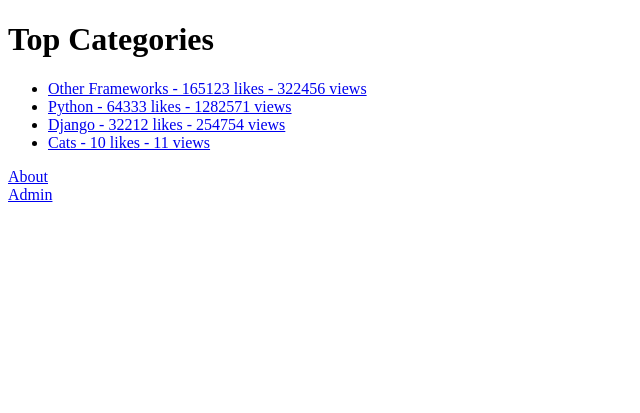
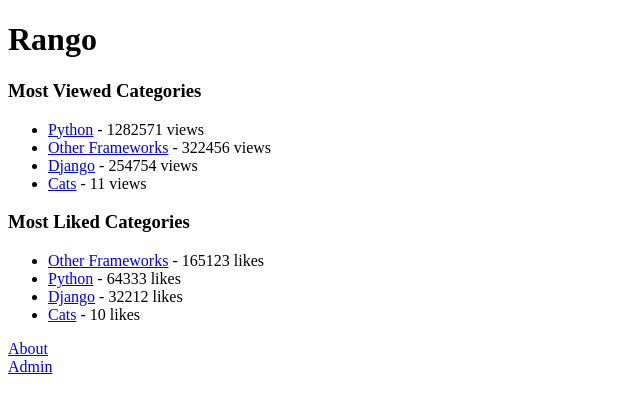
Before and after one commit to iliawnek/wad2-lab1, a Django app: page /rango/ in a window 1280 px wide. Shown: the top 413 px of the page, without its empty margins (0-640 px from the left). Run offline with Django 3.2, Linux system fonts and the light colour scheme; data comes from the database, SQL or seed files in the repository.

Commit message:
Updated main page to also show most viewed categories

```diff
--- a/rango/views.py
+++ b/rango/views.py
@@ -8,8 +8,10 @@ from rango.models import *
 def index(request):
     context_dict = {}
 
-    category_list = Category.objects.order_by('-likes')[:5]
-    context_dict['categories'] = category_list
+    category_list_likes = Category.objects.order_by('-likes')[:5]
+    context_dict['categories_by_likes'] = category_list_likes
+    category_list_views = Category.objects.order_by('-views')[:5]
+    context_dict['categories_by_views'] = category_list_views
 
     return render(request, 'rango/index.html', context_dict)
 
--- a/templates/rango/category.html
+++ b/templates/rango/category.html
@@ -15,7 +15,7 @@
 
     <body>
         {% if category %}
-            <h1><a href="/rango/">Top Categories</a>
+            <h1><a href="/rango/">Rango</a>
                 →
                 {{ category_name }}
             </h1>
--- a/templates/rango/index.html
+++ b/templates/rango/index.html
@@ -7,15 +7,16 @@
     </head>
 
     <body>
-        <h1>Top Categories</h1>
+        <h1>Rango</h1>
 
-        {% if categories %}
+        {% if categories_by_views %}
+            <h3>Most Viewed Categories</h3>
             <ul>
-                {% for category in categories %}
+                {% for category in categories_by_views %}
                     <li>
                         <a href="/rango/category/{{ category.slug }}">
-                            {{ category.name }} - {{ category.likes }} likes - {{ category.views }} views
-                        </a>
+                            {{ category.name }}</a>
+                        - {{ category.views }} views
                     </li>
                 {% endfor %}
             </ul>
@@ -23,6 +24,19 @@
             <strong>There are no categories present.</strong>
         {% endif %}
 
+        {% if categories_by_likes %}
+            <h3>Most Liked Categories</h3>
+            <ul>
+                {% for category in categories_by_likes %}
+                    <li>
+                        <a href="/rango/category/{{ category.slug }}">
+                            {{ category.name }}</a>
+                        - {{ category.likes }} likes
+                    </li>
+                {% endfor %}
+            </ul>
+        {% endif %}
+
         <a href="/rango/about/">About</a><br/>
         <a href="/admin/">Admin</a><br/>
     </body>
```
